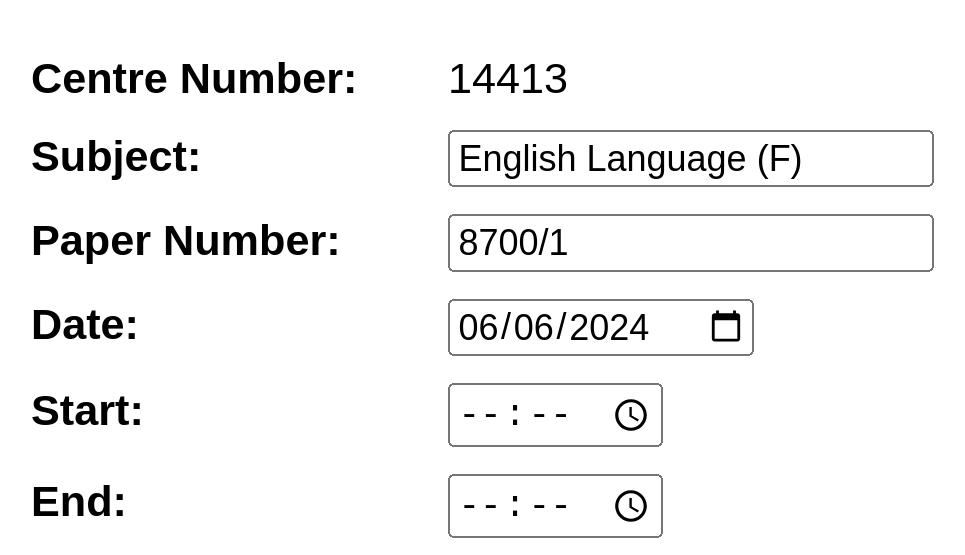
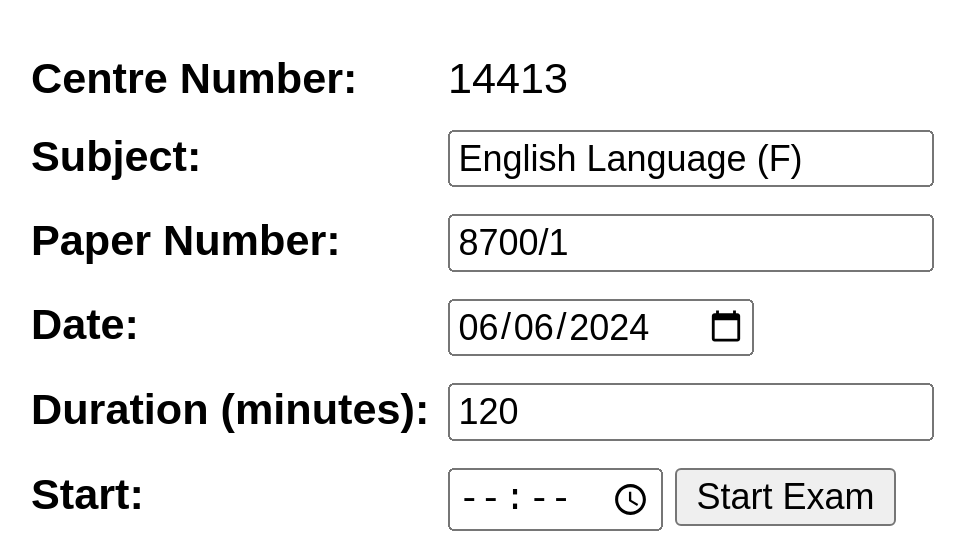
Before and after one commit to farhan1666/exam-information, a plain HTML site: page index.html in a window 1280 px wide. Shown: the top 555 px of the page, without its empty margins (23-988 px from the left). Drawn offline with Linux system fonts and the light colour scheme.

Commit message:
Added Start Exam Button

```diff
--- a/index.html
+++ b/index.html
@@ -36,7 +36,6 @@
         .info-row input[type="date"] {
             font-family: Arial, sans-serif;
         }
-
     </style>
 </head>
 <body>
@@ -58,8 +57,15 @@
             <div class="info-value"><input type="date" id="date" value="2024-06-06"></div>
         </div>
 		<div class="info-row">
+            <div class="info-label">Duration (minutes):</div>
+            <div class="info-value"><input type="number" id="duration" value="120"></div>
+        </div>
+        <div class="info-row">
             <div class="info-label">Start:</div>
-            <div class="info-value"><input type="time" id="start"></div>
+            <div class="info-value">
+                <input type="time" id="start">
+                <button onclick="setStartEndTime()">Start Exam</button>
+            </div>
         </div>
         <div class="info-row">
             <div class="info-label">End:</div>
@@ -77,6 +83,21 @@
             const currentTime = `${hours}:${minutes}`;
             document.getElementById('currentTime').innerText = currentTime;
         }
+
+        function setStartEndTime() {
+            const now = new Date();
+            const duration = parseInt(document.getElementById('duration').value, 10);
+            const end = new Date(now.getTime() + duration * 60000);
+
+            const startHours = String(now.getHours()).padStart(2, '0');
+            const startMinutes = String(now.getMinutes()).padStart(2, '0');
+            document.getElementById('start').value = `${startHours}:${startMinutes}`;
+
+            const endHours = String(end.getHours()).padStart(2, '0');
+            const endMinutes = String(end.getMinutes()).padStart(2, '0');
+            document.getElementById('end').value = `${endHours}:${endMinutes}`;
+        }
+
         setInterval(updateTime, 1000);
         updateTime();
     </script>
```
Lines whose indentation alone changed are shown as unchanged.
